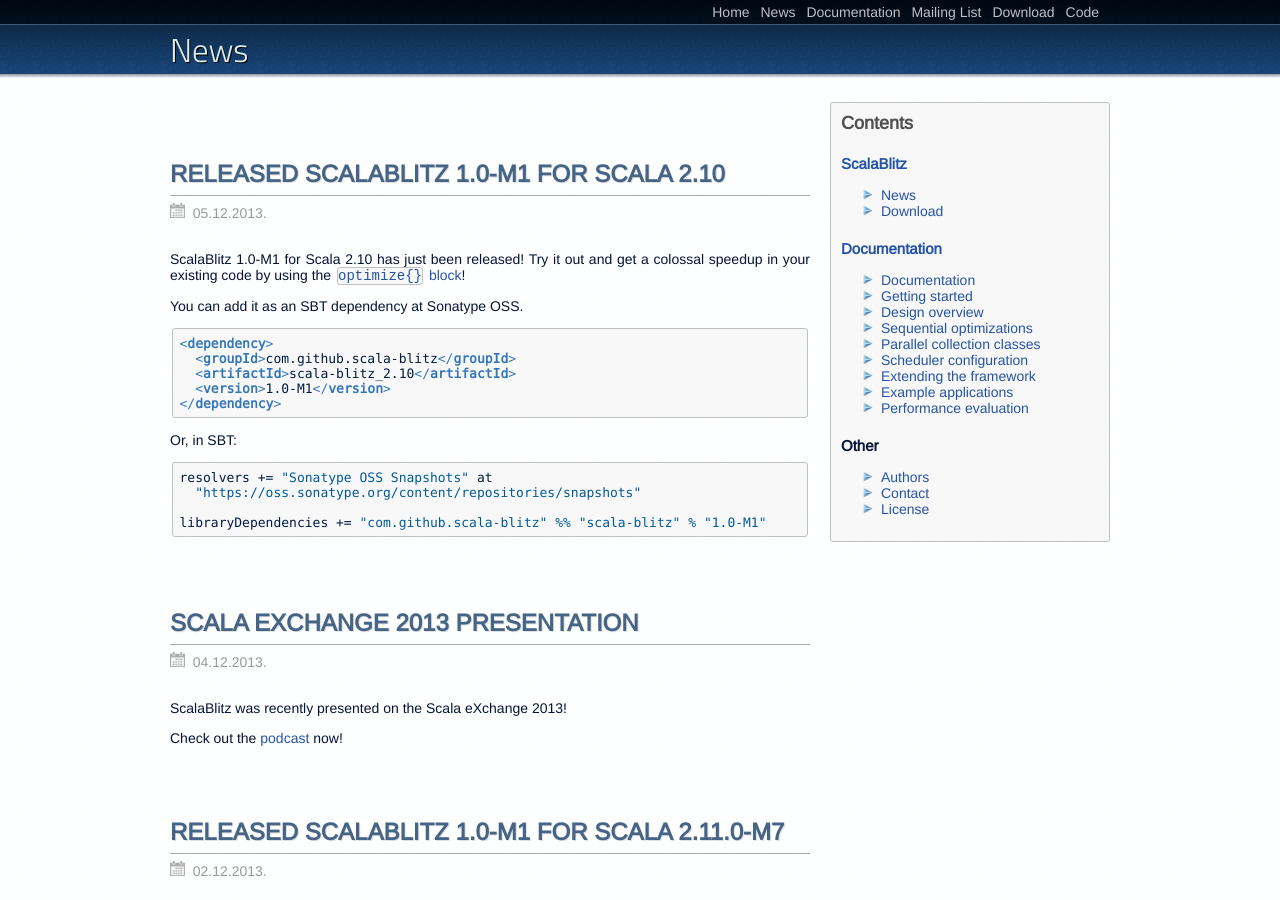
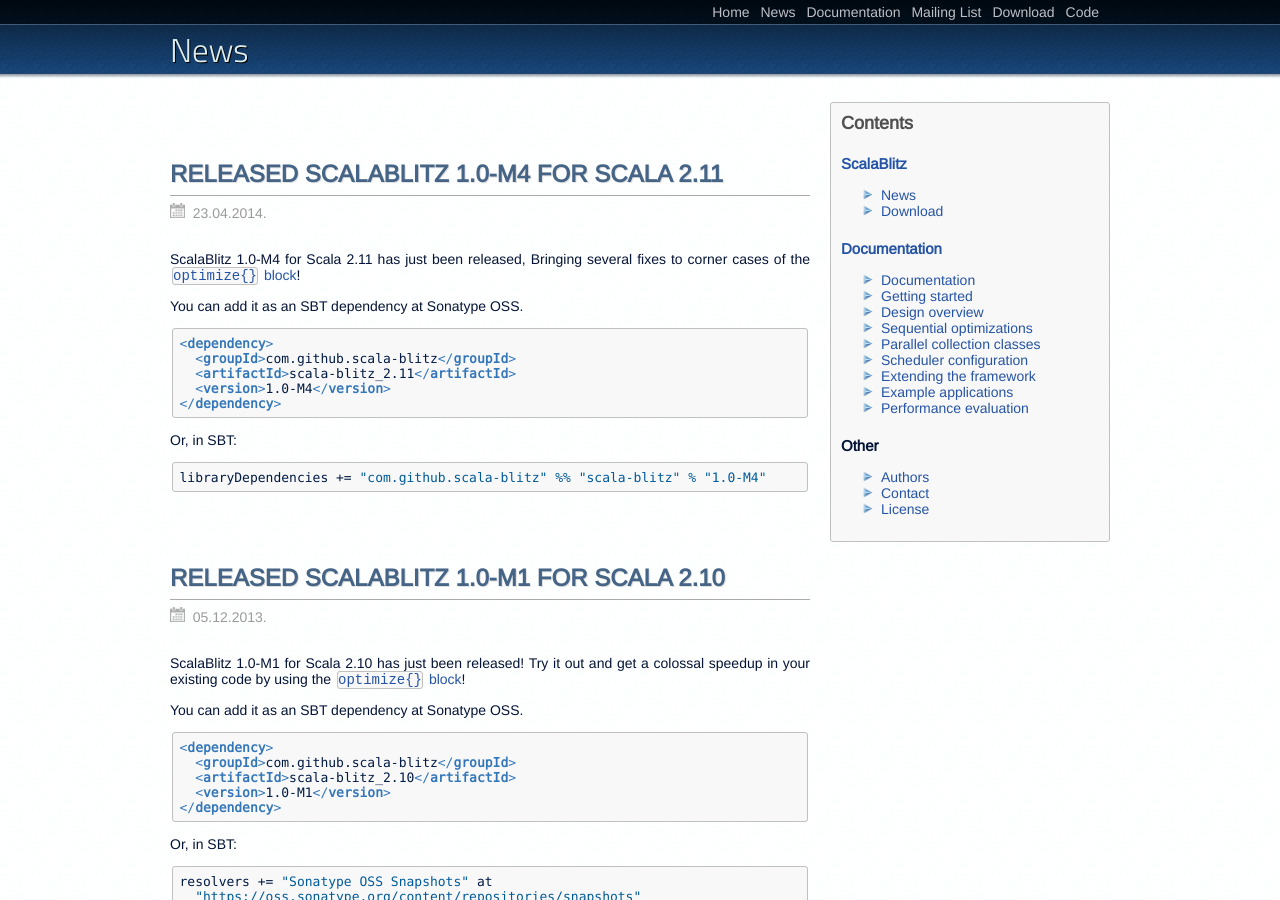
Before and after one commit to scala-blitz/scala-blitz.github.com, a Jekyll site: the page built from home/news.md, in a window 1280 px wide and 900 px high. Built offline with Jekyll 4.4.1, drawn with Linux system fonts in a browser that asks for light colours.

Commit message:
Release 1.0-M4 for 2.11

```diff
--- /dev/null
+++ b/_posts/2014-04-23-release_for_2_11_1_0_m4.md
@@ -0,0 +1,21 @@
+---
+layout: default
+title: Released ScalaBlitz 1.0-M4 for Scala 2.11
+poster: Dmitry
+---
+
+
+ScalaBlitz 1.0-M4 for Scala 2.11 has just been released,
+Bringing several fixes to corner cases of the [`optimize{}` block]({{ homedir }}/home/documentation/optimize.html)!
+
+You can add it as an SBT dependency at Sonatype OSS.
+
+    <dependency>
+      <groupId>com.github.scala-blitz</groupId>
+      <artifactId>scala-blitz_2.11</artifactId>
+      <version>1.0-M4</version>
+    </dependency>
+
+Or, in SBT:
+
+    libraryDependencies += "com.github.scala-blitz" %% "scala-blitz" % "1.0-M4"
--- a/home/download.md
+++ b/home/download.md
@@ -8,7 +8,7 @@ permalink: /download/index.html
 
 ## Direct download
 
-The latest ScalaBlitz release is **ScalaBlitz 1.0-M1** for Scala 2.11.0-M7.
+The latest ScalaBlitz release is **ScalaBlitz 1.0-M4** for Scala 2.11.0.
 
 
 ## Maven repository
@@ -19,16 +19,13 @@ You can add it as an SBT dependency at Sonatype OSS.
 
     <dependency>
       <groupId>com.github.scala-blitz</groupId>
-      <artifactId>scala-blitz_2.11.0-M7</artifactId>
-      <version>1.0-M1</version>
+      <artifactId>scala-blitz_2.11</artifactId>
+      <version>1.0-M4</version>
     </dependency>
 
 Or, in SBT:
 
-    resolvers += "Sonatype OSS Snapshots" at
-      "https://oss.sonatype.org/content/repositories/snapshots"
-
-    libraryDependencies += "com.github.scala-blitz" %% "scala-blitz" % "1.0-M1"
+    libraryDependencies += "com.github.scala-blitz" %% "scala-blitz" % "1.0-M4"
 
 
 
```
